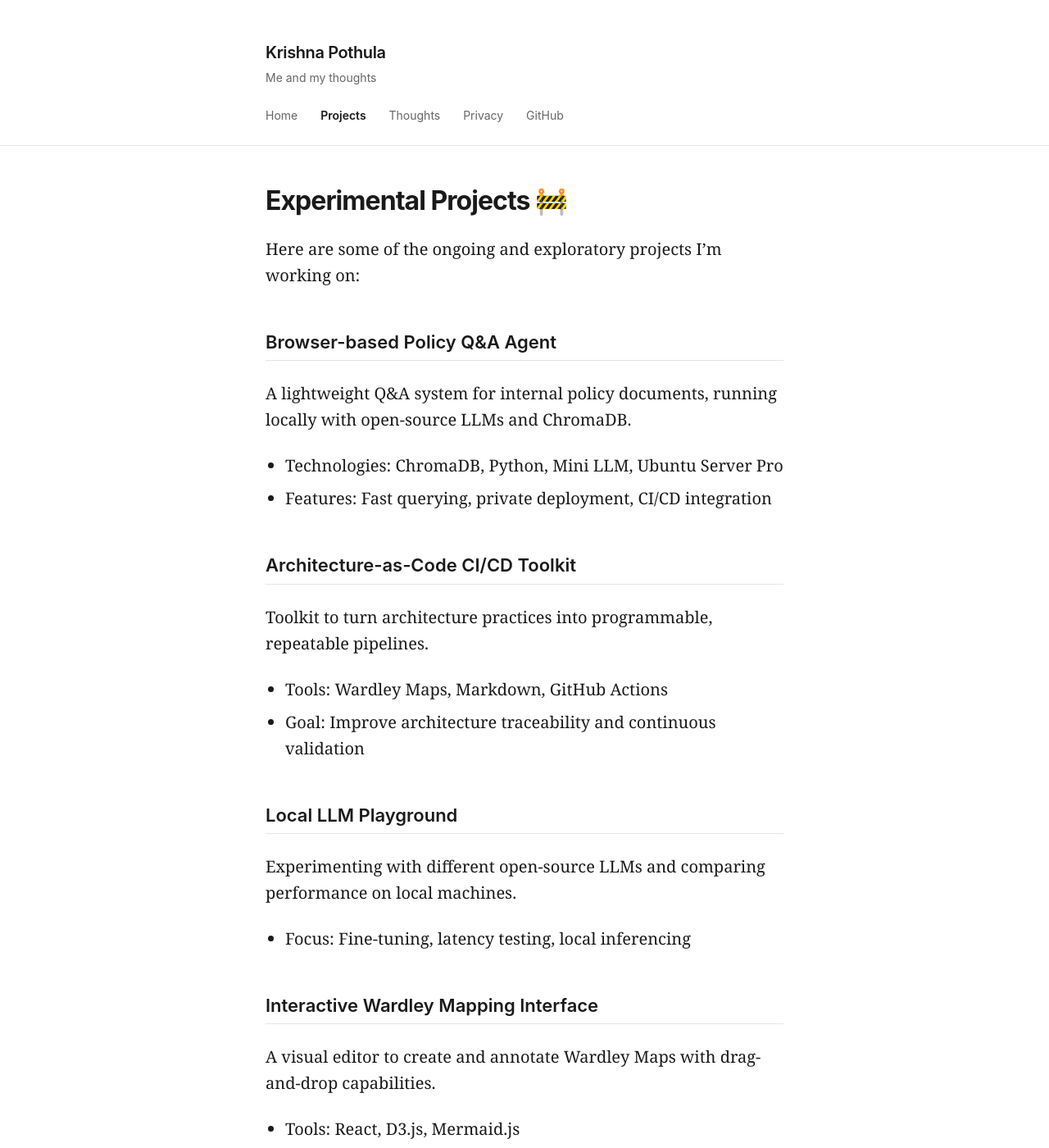
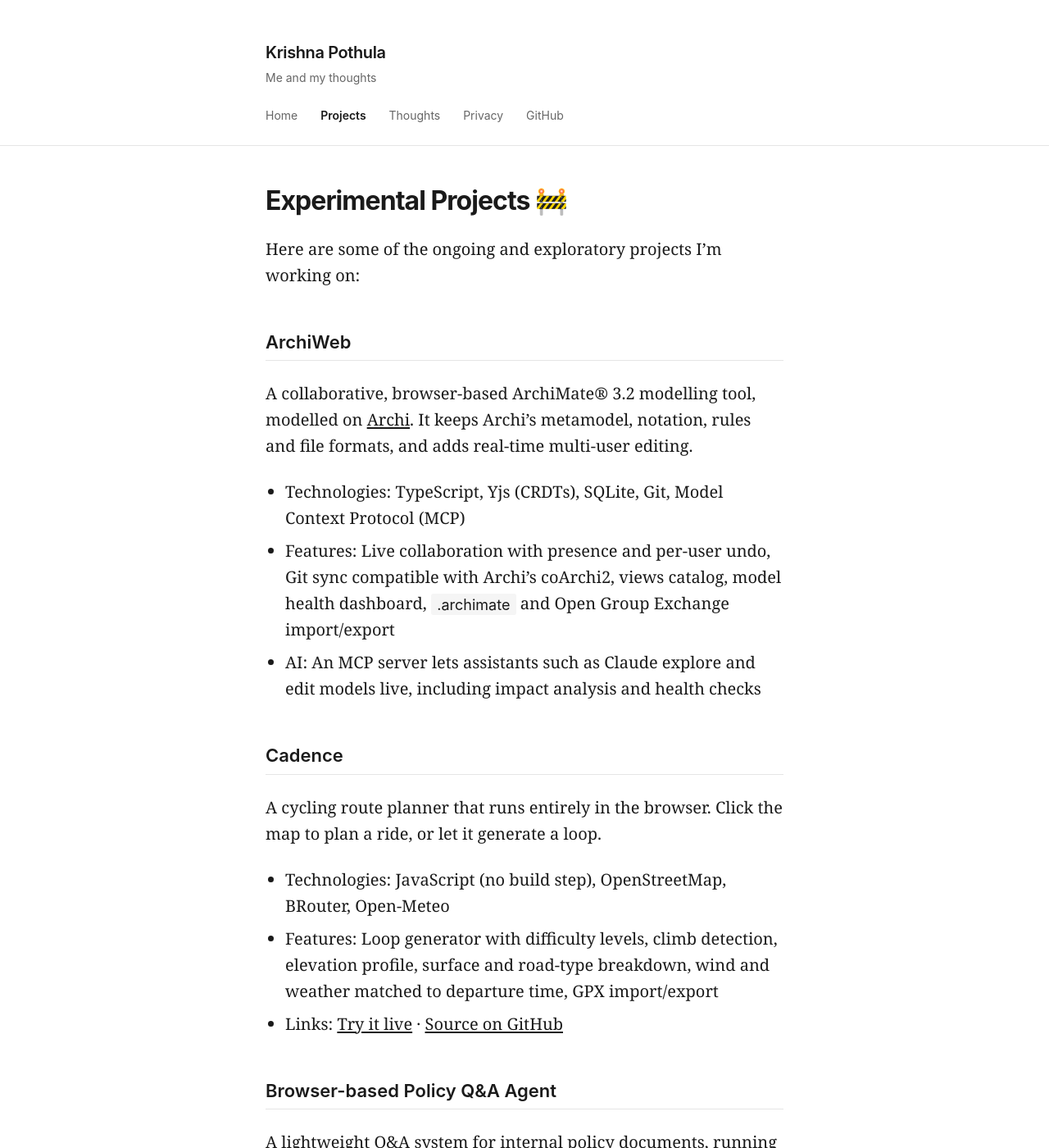
Before and after one commit to kpothula/kpothula.github.io, a Jekyll site: the page built from projects.md, in a window 1280 px wide and 1400 px high. Shown: the whole window at 82% size. Built offline with Jekyll 4.4.1, drawn with Linux system fonts in a browser that asks for light colours.

Commit message:
Add ArchiWeb and Cadence to projects page
Co-Authored-By: Claude Opus 5.5 <noreply@anthropic.com>

```diff
--- a/projects.md
+++ b/projects.md
@@ -8,6 +8,22 @@ redirect_from: /projects.html
 # Experimental Projects 🚧
 
 Here are some of the ongoing and exploratory projects I'm working on:
+
+## ArchiWeb
+
+A collaborative, browser-based ArchiMate® 3.2 modelling tool, modelled on [Archi](https://www.archimatetool.com/). It keeps Archi's metamodel, notation, rules and file formats, and adds real-time multi-user editing.
+
+- Technologies: TypeScript, Yjs (CRDTs), SQLite, Git, Model Context Protocol (MCP)
+- Features: Live collaboration with presence and per-user undo, Git sync compatible with Archi's coArchi2, views catalog, model health dashboard, `.archimate` and Open Group Exchange import/export
+- AI: An MCP server lets assistants such as Claude explore and edit models live, including impact analysis and health checks
+
+## Cadence
+
+A cycling route planner that runs entirely in the browser. Click the map to plan a ride, or let it generate a loop.
+
+- Technologies: JavaScript (no build step), OpenStreetMap, BRouter, Open-Meteo
+- Features: Loop generator with difficulty levels, climb detection, elevation profile, surface and road-type breakdown, wind and weather matched to departure time, GPX import/export
+- Links: [Try it live](https://pothula.me/cadence/) · [Source on GitHub](https://github.com/kpothula/cadence)
 
 ## Browser-based Policy Q&A Agent
 
```
